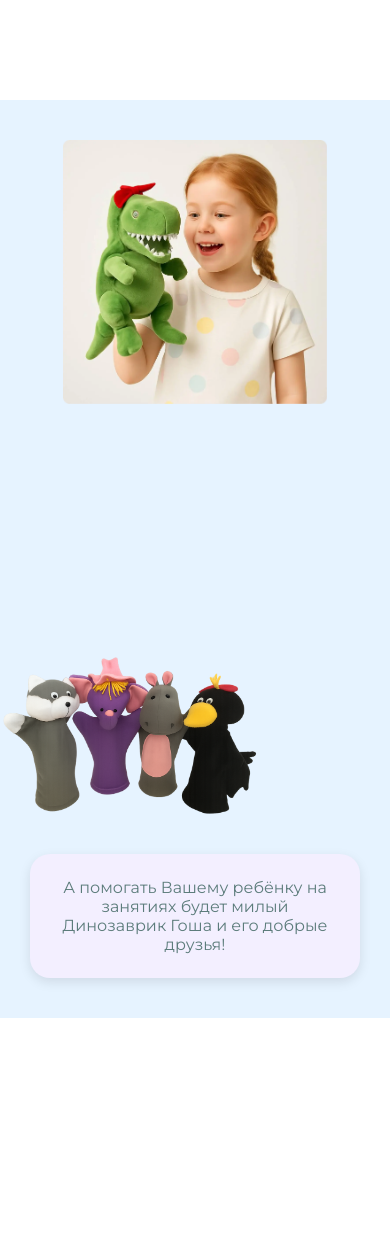
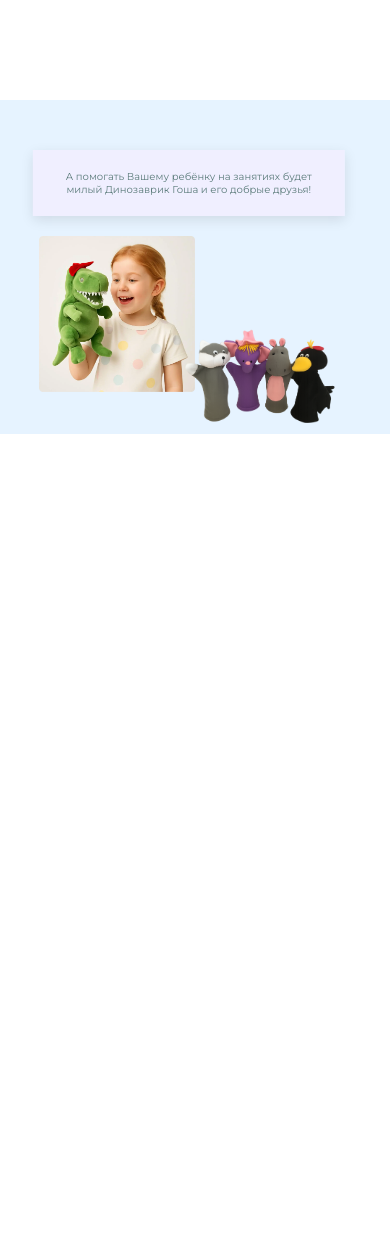
Before and after one commit to dariaSDemidova/logoped, a PHP site: page / in a window 390 px wide. Shown: the top 1258 px of the page. After the commit the page ends 434 px from the top, so only its background shows below. Run offline with PHP 8.4, Linux system fonts and the light colour scheme.

Commit message:
fix: add adaptive to toys section

```diff
--- a/index.html
+++ b/index.html
@@ -22,18 +22,18 @@
         </section>
 
         <section class="toys section-special">
-            <div class="container toys-wrapper">
-                <div class="toys-content">
-                    <div class="toys-images">
-                        <img src="./assets/images/girl-with-dino.webp" alt="Девочка с динозавром" class="girl-with-dino">
-                        <img src="./assets/images/dolls.png" alt="Друзья Гоши" class="dolls">
-                        <div class="toys-text bg-violet-light rounded-20">
-                            <p>А помогать Вашему ребёнку на занятиях будет милый Динозаврик Гоша и его добрые друзья!</p>
-                        </div>
-                    </div>
+            <div class="toys-fixed-group">
+                <div class="toys-text">
+                    <p>А помогать Вашему ребёнку на занятиях будет милый Динозаврик Гоша и его добрые друзья!</p>
+                </div>
+
+                <div class="toys-images-group">
+                    <img src="./assets/images/girl-with-dino.webp" alt="Девочка с динозавром" class="girl-with-dino">
+                    <img src="./assets/images/dolls.png" alt="Друзья Гоши" class="dolls">
                 </div>
             </div>
         </section>
+
 
 
         <section class="services">
--- a/styles/style.css
+++ b/styles/style.css
@@ -410,52 +410,46 @@ iframe {
 /* Section Toys */
 .section-special {
     background-color: #E6F3FF;
-    padding: clamp(40px, 6vw, 80px) 0;
 }
 
-.toys-wrapper {
+.toys-fixed-group {
     position: relative;
+    width: 80%;
+    aspect-ratio: 4 / 3;
+    transform-origin: top left;
+    margin: 0 auto;
 }
 
-.toys-content {
-    display: flex;
-    justify-content: center;
-    align-items: flex-start;
-    flex-wrap: wrap;
-}
-
-.toys-images {
-    position: relative;
-    display: flex;
-    align-items: flex-start;
-    justify-content: flex-start;
-    flex-wrap: wrap;
-    gap: clamp(20px, 3vw, 40px);
+.toys-images-group {
+    position: absolute;
+    top: 0;
+    left: 0;
+    width: 80%;
+    height: 50%;
 }
 
 .girl-with-dino {
-    max-width: 550px;
+    display: block;
+    max-width: 50%;
     height: auto;
-    margin-left: 0px;
-    z-index: 2;
-    position: relative;
+    position: absolute;
+    z-index: 1;
 }
 
 .dolls {
-    max-width: 600px;
-    height: auto;
-    margin-top: 230px;
-    right: 0p;
-    margin-left: -120px;
-    z-index: 1;
-    pointer-events: none;
+    position: absolute;
+    bottom: -80px;
+    right: -60px;
+    max-width: 60%;
+    z-index: 2;
 }
 
 .toys-text {
     position: absolute;
-    top: 30px;
-    right: -110px;
-    background-color: #F3EFFF;
+    top: 20px;
+    left: 35%;
+    transform: translateX(-2%);
+    background-color: rgba(243, 239, 255, 0.8);
     padding: clamp(24px, 4vw, 42px);
     box-shadow: 0 4px 12px rgba(0, 0, 0, 0.1);
     max-width: 700px;
@@ -464,27 +458,6 @@ iframe {
     z-index: 3;
 }
 
-@media (max-width: 768px) {
-    .toys-content {
-        flex-direction: column;
-        align-items: center;
-    }
-
-    .toys-images {
-        flex-direction: column;
-        align-items: center;
-    }
-
-    .toys-text {
-        position: static;
-        margin-top: 20px;
-    }
-
-    .girl-with-dino,
-    .dolls {
-        max-width: 80%;
-    }
-}
 /* Section Services */
 
 
@@ -508,6 +481,53 @@ iframe {
 
 @media (max-width: 1024px) {}
 
-@media (max-width: 768px) {}
+@media (max-width: 980px) {
+    .toys-text {
+        padding: clamp(20px, 2vw, 32px);
+        font-size: clamp(14px, 1.2vw, 18px);
+    }
+}
 
-@media (max-width: 575px) {}
+@media (max-width: 768px) {
+    .toys-fixed-group {
+            display: flex;
+            flex-direction: column;
+            align-items: center;
+        }
+
+        .toys-text {
+            position: static;
+            width: 100%;
+            max-width: none;
+            margin-bottom: 20px;
+        }
+
+        .toys-images-group {
+            position: relative;
+            width: 100%;
+            max-width: 800px;
+            aspect-ratio: 4 / 3;
+        }
+
+        .girl-with-dino,
+        .dolls {
+            position: absolute;
+            width: 50%;
+        }
+
+        .dolls {
+            bottom: -90px;
+            right: 10px;
+        }
+}
+
+@media (max-width: 575px) {
+    .toys-text {
+            font-size: clamp(10px, 1.2vw, 18px);
+        }
+
+    .dolls {
+        bottom: -70px;
+        right: 10px;
+    }
+}
```
